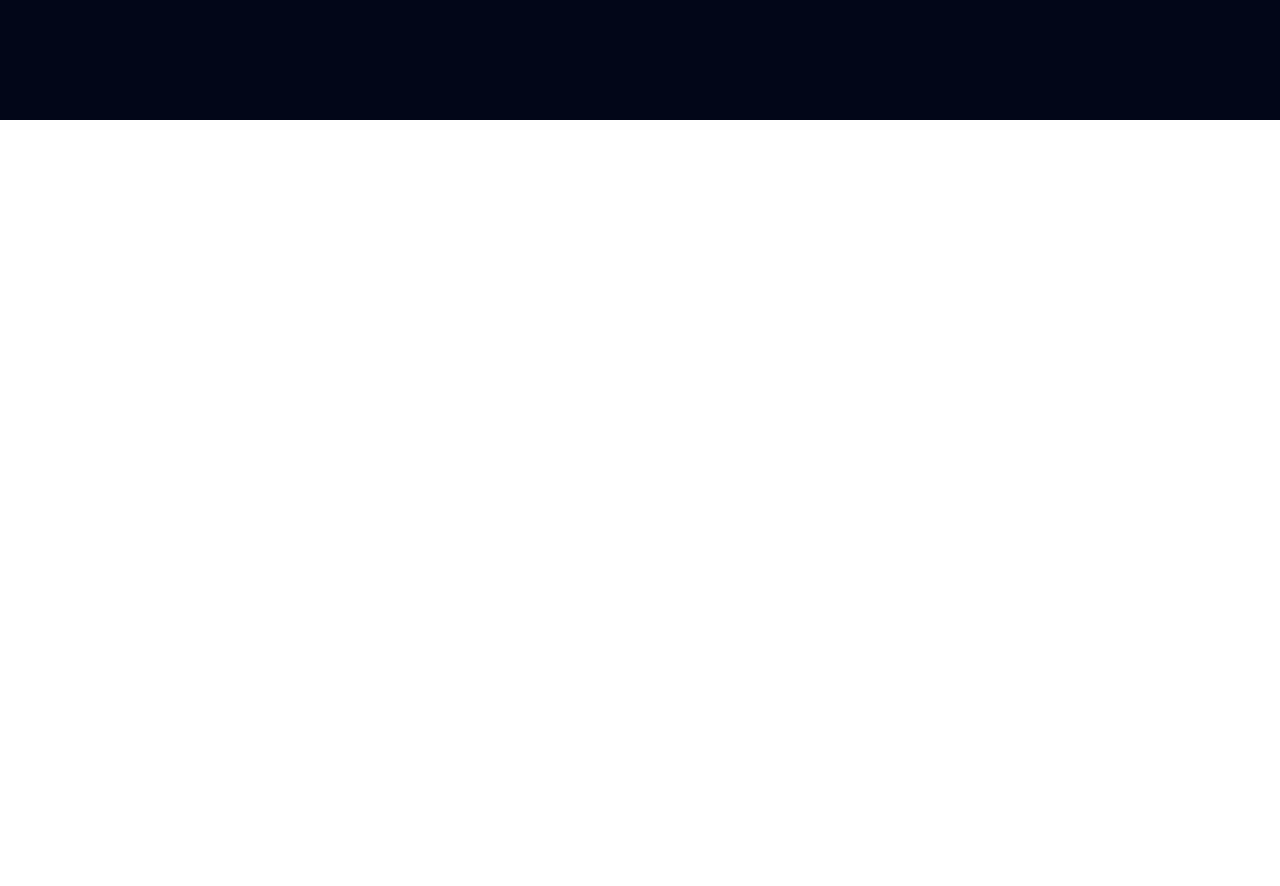
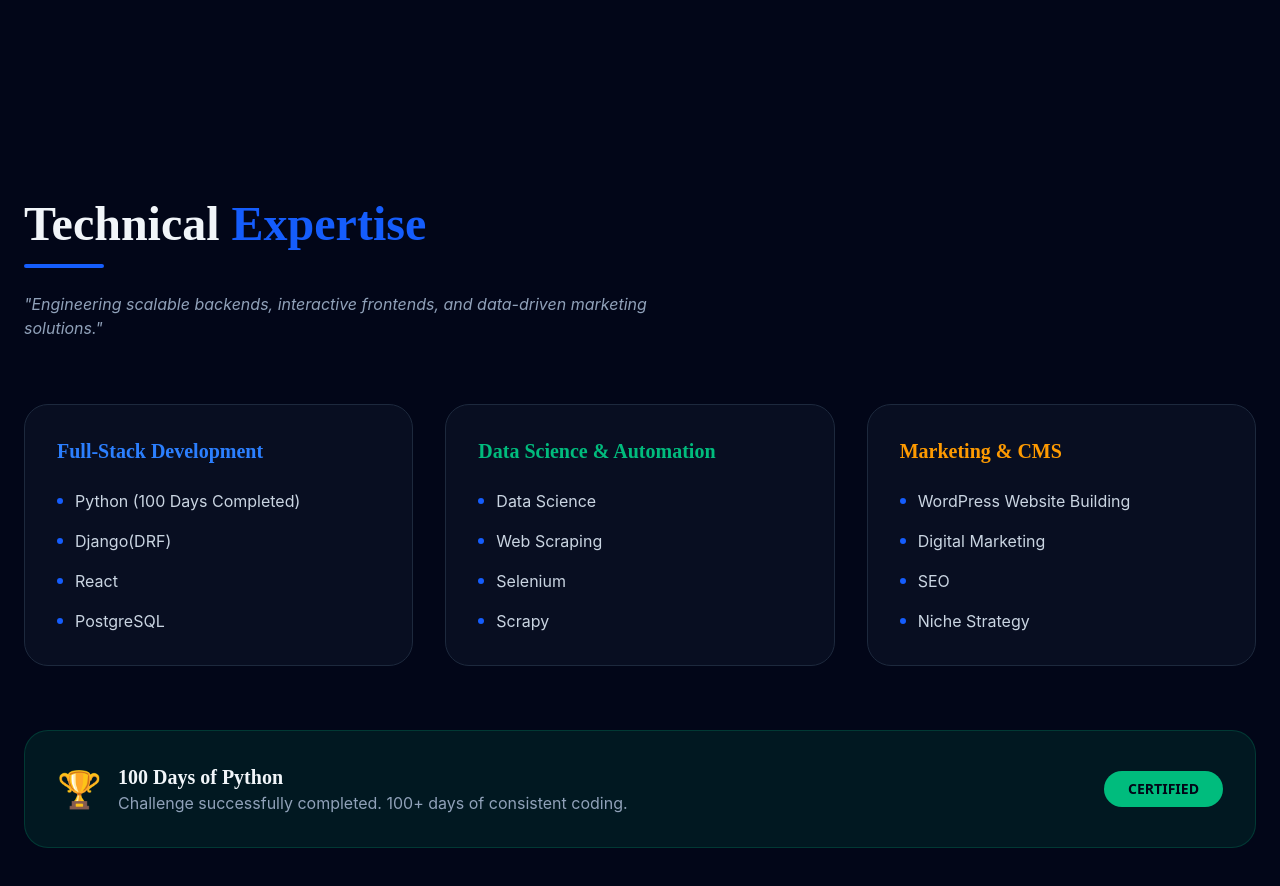
Before and after one commit to prashant7738/My-Portfolio, a React (Vite) app: page / in a window 1280 px wide. Shown: the part 760-1646 px from the top of the page. Before the commit the page ends 880 px from the top, so only its background shows below. Built offline with nearby package versions, Linux system fonts and the light colour scheme.

Commit message:
added skill section today

```diff
--- a/src/App.jsx
+++ b/src/App.jsx
@@ -1,11 +1,13 @@
 import Navbar from './components/Navbar';
 import Hero from './components/Hero';
+import Skills from './components/Skills';
 
 function App(){
   return (
     <div className='bg-slate-950 min-h-screen'>
       <Navbar />
       <Hero />
+      <Skills />
 
     </div>
   );
--- a/src/components/Navbar.jsx
+++ b/src/components/Navbar.jsx
@@ -10,8 +10,9 @@ const Navbar = () => {
                 <div className='flex text-blue-600  font-bold text-2xl color-surface h-full px-8 '>My Portfolio</div>
 
                 <div className='hidden md:flex gap-8 text-slate-100 text-2xl h-full'>
+
+                    <a href="#skills" className='hover:text-blue-400 transition-colors'>Skills</a>
                     <a href="#projects" className='hover:text-blue-400 transition-colors'>Projects</a>
-                    <a href="#skills" className='hover:text-blue-400 transition-colors'>Skills</a>
                     <a href="#about" className='hover:text-blue-400 transition-colors'>About</a>
                 </div>
             </div>
--- /dev/null
+++ b/src/components/Skills.jsx
@@ -0,0 +1,77 @@
+import React from 'react';
+
+const Skills = () => {
+  const skillGroups = [
+    {
+      title: "Full-Stack Development",
+      skills: ["Python (100 Days Completed)", "Django(DRF)", "React", "PostgreSQL"],
+      color: "text-blue-500"
+    },
+    {
+      title: "Data Science & Automation",
+      skills: ["Data Science", "Web Scraping", "Selenium", "Scrapy"],
+      color: "text-emerald-500"
+    },
+    {
+      title: "Marketing & CMS",
+      skills: ["WordPress Website Building", "Digital Marketing", "SEO", "Niche Strategy"],
+      color: "text-amber-500"
+    }
+  ];
+
+  return (
+    <section id="skills" className="py-20 px-6 bg-slate-950">
+      <div className="max-w-7xl mx-auto">
+
+        <div className="mb-16">
+          <h2 className="text-3xl md:text-5xl font-bold text-slate-100 mb-4 font-['Space_Grotesk']">
+            Technical <span className="text-blue-600">Expertise</span>
+          </h2>
+          <div className="h-1 w-20 bg-blue-600 rounded-full"></div>
+          <p className="text-slate-400 mt-6 max-w-2xl italic font-['Inter']">
+            "Engineering scalable backends, interactive frontends, and data-driven marketing solutions."
+          </p>
+        </div>
+
+        <div className="grid grid-cols-1 md:grid-cols-3 gap-8">
+          {skillGroups.map((group, index) => (
+            <div
+              key={index}
+              className="bg-slate-900/50 border border-slate-800 p-8 rounded-3xl hover:border-blue-500/30 transition-all duration-300"
+            >
+              <h3 className={`text-xl font-bold mb-6 font-['Space_Grotesk'] ${group.color}`}>
+                {group.title}
+              </h3>
+
+              <ul className="space-y-4 font-['Inter']">
+                {group.skills.map((skill, sIndex) => (
+                  <li key={sIndex} className="flex items-center text-slate-300">
+                    <span className="w-1.5 h-1.5 bg-blue-600 rounded-full mr-3"></span>
+                    {skill}
+                  </li>
+                ))}
+              </ul>
+            </div>
+          ))}
+        </div>
+
+        {/* Milestone Badge */}
+        <div className="mt-16 p-8 bg-emerald-500/10 border border-emerald-500/20 rounded-3xl flex flex-col md:flex-row items-center justify-between gap-6">
+          <div className="flex items-center gap-4">
+            <div className="text-4xl">🏆</div>
+            <div>
+              <h4 className="text-slate-100 font-bold text-xl font-['Space_Grotesk']">100 Days of Python</h4>
+              <p className="text-slate-400 font-['Inter']">Challenge successfully completed. 100+ days of consistent coding.</p>
+            </div>
+          </div>
+          <div className="bg-emerald-500 text-slate-950 px-6 py-2 rounded-full font-bold text-sm">
+            CERTIFIED
+          </div>
+        </div>
+
+      </div>
+    </section>
+  );
+};
+
+export default Skills;
```
